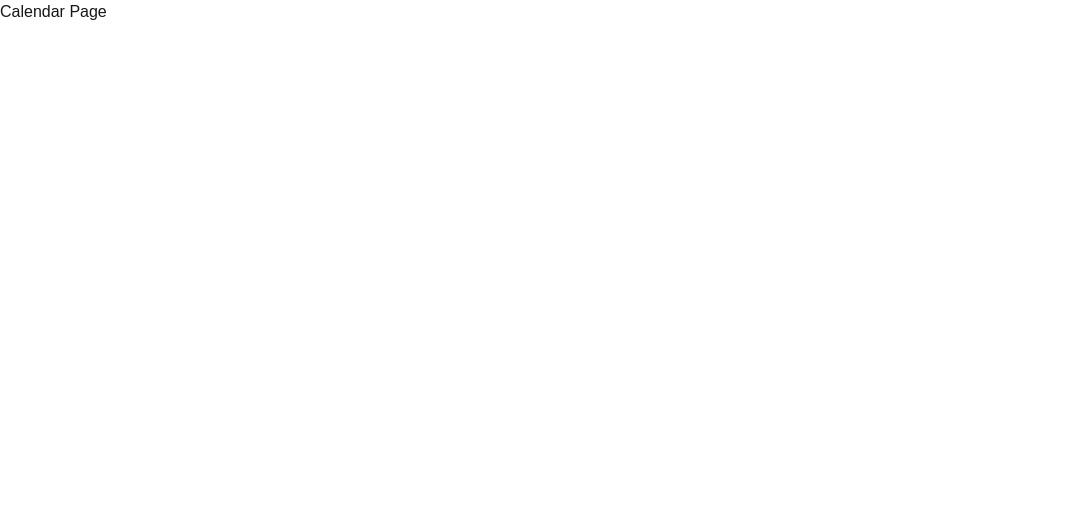
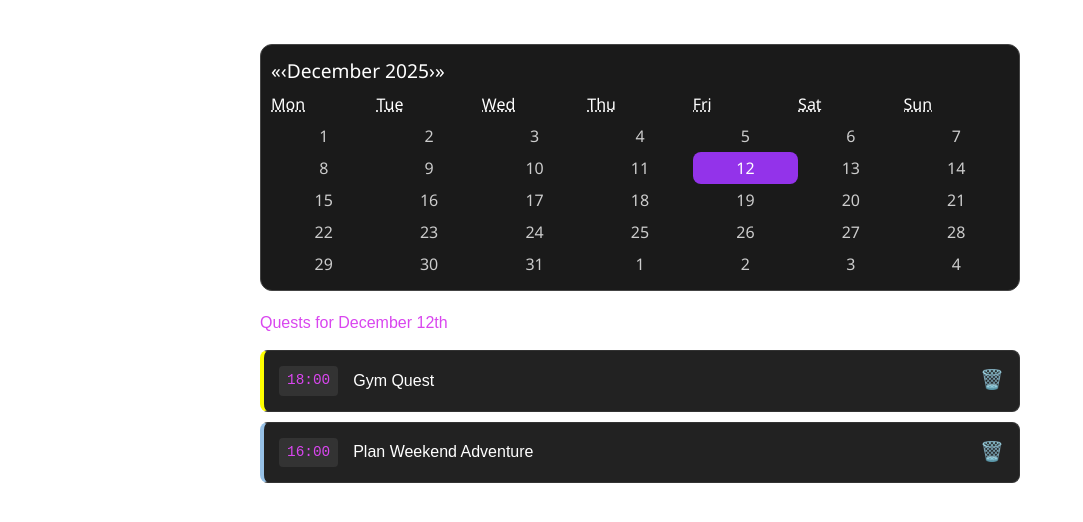
Before and after one commit to kunj406962/task-forge, a Next.js app: page /calendar in a window 1280 px wide. Shown: the top 522 px of the page, without its empty margins (0-1083 px from the left). Built offline with nearby package versions, Linux system fonts and the light colour scheme; no server answers.

Commit message:
Branch and Calendar Created

```diff
--- /dev/null
+++ b/app/calendar/calendar.css
@@ -0,0 +1,184 @@
+/* General Page Layout */
+.calendar-container {
+  display: flex;
+  flex-direction: column;
+  height: 100%;
+  padding: 20px;
+  color: white;
+  gap: 20px;
+  max-width: 800px;
+  margin: 0 auto;
+}
+
+/* Calendar */
+.react-calendar {
+  width: 100%;
+  background-color: #1a1a1a;
+  border: 1px solid #444;
+  border-radius: 12px;
+  font-family: 'Segoe UI', Tahoma, Geneva, Verdana, sans-serif;
+  line-height: 2em;
+  padding: 10px;
+}
+
+.react-calendar__navigation button {
+  color: #fff;
+  font-size: 1.2rem;
+  background: none;
+  border: none;
+  cursor: pointer;
+}
+
+.react-calendar__navigation button:hover {
+  color: #d946ef;
+}
+
+.react-calendar__month-view__days__day {
+  color: #ccc;
+}
+
+/* Highlight selected day */
+.react-calendar__tile--active {
+  background: #9333ea !important;
+  color: white !important;
+  border-radius: 8px;
+}
+
+.react-calendar__tile:hover {
+  background-color: #333;
+  border-radius: 8px;
+  cursor: pointer;
+}
+
+/* Task List --- */
+.bottom-section h3 {
+  margin-bottom: 15px;
+  color: #d946ef;
+}
+
+.task-list {
+  display: flex;
+  flex-direction: column;
+  gap: 10px;
+}
+
+.task-item {
+  background-color: #222;
+  padding: 15px;
+  border-radius: 8px;
+  display: flex;
+  justify-content: space-between;
+  align-items: center;
+  border: 1px solid #333;
+  transition: transform 0.2s, border-color 0.2s;
+  cursor: pointer;
+}
+
+.task-item:hover {
+  transform: translateX(5px);
+  border-color: #d946ef;
+}
+
+.delete-btn {
+  background: transparent;
+  border: none;
+  cursor: pointer;
+  font-size: 1.2rem;
+  transition: transform 0.2s;
+}
+
+.delete-btn:hover {
+  transform: scale(1.2);
+}
+
+.empty-state {
+  color: #666;
+  font-style: italic;
+}
+
+/* Modal View */
+.modal-overlay {
+  position: fixed;
+  top: 0;
+  left: 0;
+  right: 0;
+  bottom: 0;
+  background: rgba(0, 0, 0, 0.8);
+  display: flex;
+  justify-content: center;
+  align-items: center;
+  z-index: 1000;
+}
+
+.modal-content {
+  background: #1a1a1a;
+  padding: 30px;
+  border-radius: 12px;
+  width: 400px;
+  border: 2px solid #9333ea;
+  box-shadow: 0 0 20px rgba(147, 51, 234, 0.3);
+}
+
+.modal-content h3 {
+  margin-top: 0;
+  color: #fff;
+}
+
+.task-desc {
+  color: #ccc;
+  line-height: 1.5;
+  margin: 20px 0;
+}
+
+.close-btn {
+  background-color: #9333ea;
+  color: white;
+  border: none;
+  padding: 10px 20px;
+  border-radius: 6px;
+  cursor: pointer;
+  float: right;
+}
+
+.close-btn:hover {
+  background-color: #7e22ce;
+}
+
+/* Task List Item Fixes */
+.task-info {
+  display: flex;
+  align-items: center;
+  gap: 15px;
+}
+
+.task-time {
+  font-family: monospace;
+  background: #333;
+  padding: 4px 8px;
+  border-radius: 4px;
+  color: #d946ef;
+  font-size: 0.9rem;
+}
+
+/* Modal Specifics */
+.modal-header {
+  display: flex;
+  justify-content: space-between;
+  align-items: center;
+  margin-bottom: 20px;
+}
+
+.task-category-badge {
+  background: #9333ea;
+  color: white;
+  padding: 4px 10px;
+  border-radius: 12px;
+  font-size: 0.8rem;
+  text-transform: uppercase;
+  letter-spacing: 1px;
+}
+
+.modal-meta p {
+  margin: 5px 0;
+  color: #ccc;
+}
--- a/app/calendar/page.js
+++ b/app/calendar/page.js
@@ -1,7 +1,148 @@
-export default function Page(){
-    return(
-        <div>
-            Calendar Page
+"use client";
+
+import React, { useState } from 'react';
+import Calendar from 'react-calendar';
+import { format } from 'date-fns';
+import './calendar.css';// Default calendar is in white, had to use CSS to adapt to dark mode
+// Need DB imports
+// Fetch tasks from DB
+// Delete tasks from DB
+
+const CalendarPage = () => {
+  const [date, setDate] = useState(new Date()); // State for Calendar
+  const [selectedTask, setSelectedTask] = useState(null); // State for Modal
+
+  //Mock Data
+  const [tasks, setTasks] = useState([
+    {
+      id: 1,
+      title: 'Defeat the Python Bug',
+      priority: 'urgent',
+      category: 'work',
+      completed: false,
+      description: "Trace the error in the login module.",
+      dueDate: '2025-13-12',
+      dueTime: "14:00"
+    },
+    {
+      id: 2,
+      title: 'Gym Quest',
+      priority: 'important',
+      category: 'health',
+      completed: false,
+      description: "30 minute run in the park.",
+      dueDate: format(new Date(), 'yyyy-dd-MM'),
+      dueTime: "18:00"
+    },
+    {
+        id: 3,
+        title: 'Read the Ancient Texts "The Hobbit"',
+        priority: 'someday',
+        category: 'personal development',
+        completed: false,
+        description: "Immerse yourself in Middle-earth.",
+        dueDate: '2025-15-12',
+        dueTime: "20:00"
+    },
+    {
+        id: 4,
+        title: 'Plan Weekend Adventure',
+        priority: 'icebox',
+        category: 'leisure',
+        completed: false,
+        description: "Scout destinations and accommodations.",
+        dueDate: format(new Date(), 'yyyy-dd-MM'),
+        dueTime: "16:00"
+    }
+  ]);
+
+  //Filter tasks based on selected date
+  const selectedDateStr = format(date, 'yyyy-dd-MM');
+  const tasksForDay = tasks.filter(task => task.dueDate === selectedDateStr);
+
+  const handleDelete = (e, id) => {
+    e.stopPropagation();
+    setTasks(tasks.filter(task => task.id !== id));
+  };
+
+  // Color-code priorities
+  const getPriorityColor = (p) => {
+    if (p === 'urgent') return '#ef4444'; // Red
+    if (p === 'important') return '#ffff00'; // Yellow
+    if (p === 'someday') return '#10b981'; // Green
+    if (p === 'icebox') return '#97C1E6'; // Blue
+    return '#ccc';
+  };
+
+  return (
+    <div className="calendar-container">
+      {/* Calendar */}
+      <div className="top-section">
+        <h2>Adventure Map</h2>
+        <Calendar
+          onChange={setDate}
+          value={date}
+          className="custom-calendar"
+        />
+      </div>
+
+      {/* List of tasks for day */}
+      <div className="bottom-section">
+        <h3>Quests for {format(date, 'MMMM do')}</h3>
+
+        {tasksForDay.length > 0 ? (
+          <div className="task-list">
+            {tasksForDay.map(task => (
+              <div
+                key={task.id}
+                className="task-item"
+                onClick={() => setSelectedTask(task)}
+                style={{ borderLeft: `4px solid ${getPriorityColor(task.priority)}` }}
+              >
+                <div className="task-info">
+                  <span className="task-time">{task.dueTime}</span>
+                  <span className="task-title">{task.title}</span>
+                </div>
+                <button
+                  className="delete-btn"
+                  onClick={(e) => handleDelete(e, task.id)}
+                  title="Abandon Quest"
+                >
+                  🗑️
+                </button>
+              </div>
+            ))}
+          </div>
+        ) : (
+          <p className="empty-state">No quests active for this day, adventurer.</p>
+        )}
+      </div>
+
+      {/* Modal View */}
+      {selectedTask && (
+        <div className="modal-overlay" onClick={() => setSelectedTask(null)}>
+          <div className="modal-content" onClick={e => e.stopPropagation()}>
+            <div className="modal-header">
+              <h3>{selectedTask.title}</h3>
+              <span className="task-category-badge">{selectedTask.category}</span>
+            </div>
+
+            <div className="modal-meta">
+              <p><strong>🕒 Time:</strong> {selectedTask.dueTime}</p>
+              <p><strong>⚠️ Priority:</strong> <span style={{color: getPriorityColor(selectedTask.priority)}}>{selectedTask.priority.toUpperCase()}</span></p>
+            </div>
+
+            <hr />
+            <p className="task-desc">{selectedTask.description}</p>
+
+            <button className="close-btn" onClick={() => setSelectedTask(null)}>
+              Close Quest Log
+            </button>
+          </div>
         </div>
-    );
-}
+      )}
+    </div>
+  );
+};
+
+export default CalendarPage;
--- a/package.json
+++ b/package.json
@@ -9,10 +9,14 @@
     "lint": "eslint"
   },
   "dependencies": {
+    "date-fns": "^4.1.0",
     "encoding": "^0.1.13",
     "firebase": "^12.6.0",
+    "moment": "^2.30.1",
     "next": "16.0.8",
     "react": "19.2.1",
+    "react-big-calendar": "^1.19.4",
+    "react-calendar": "^6.0.0",
     "react-dom": "19.2.1",
     "react-icons": "^5.5.0"
   },
```
Also changed, not shown: 1 other file (tests, documents, lock files or other folders).
